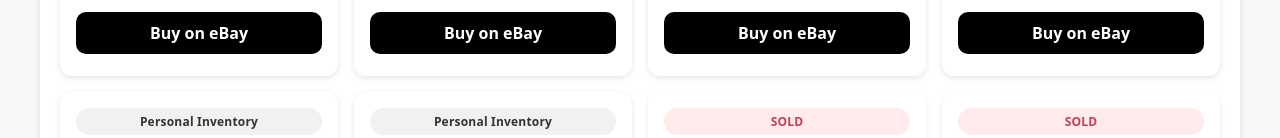
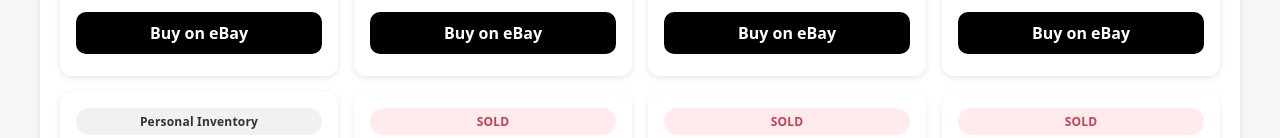
Before and after one commit to Daemek111/superninjamonkeys.com, a Jekyll site: the page shop.html, which Jekyll copies as it is, in a window 1280 px wide and 900 px high, scrolled down 1705 px, cut to the strip 0-288 px from the top of the window. Shown: the part 147-285 px from the top of the strip. Built offline with Jekyll 4.4.1, drawn with Linux system fonts in a browser that asks for light colours.

Commit message:
Update shop.html

```diff
--- a/shop.html
+++ b/shop.html
@@ -284,8 +284,8 @@
     Buy on eBay
   </a>
 </div>
-         <div class="product">
-  <div class="badge">Personal Inventory</div>
+        <div class="product sold">
+  <div class="badge sold">SOLD</div>
 
   <!-- Front + Back Images -->
   <div class="card-images">
```
